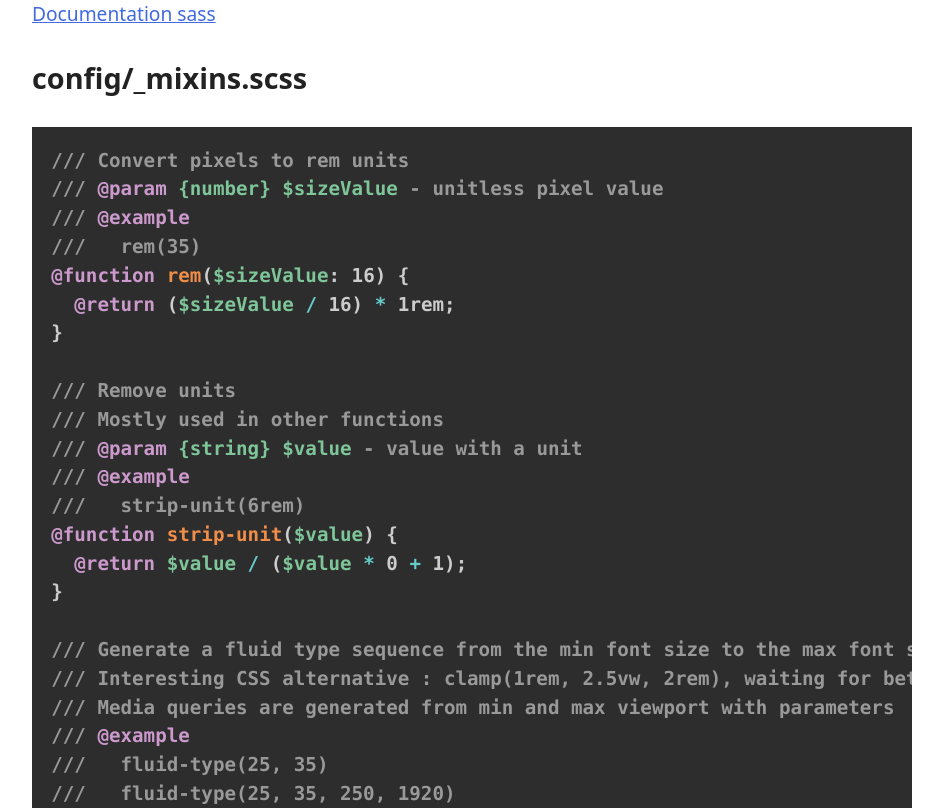
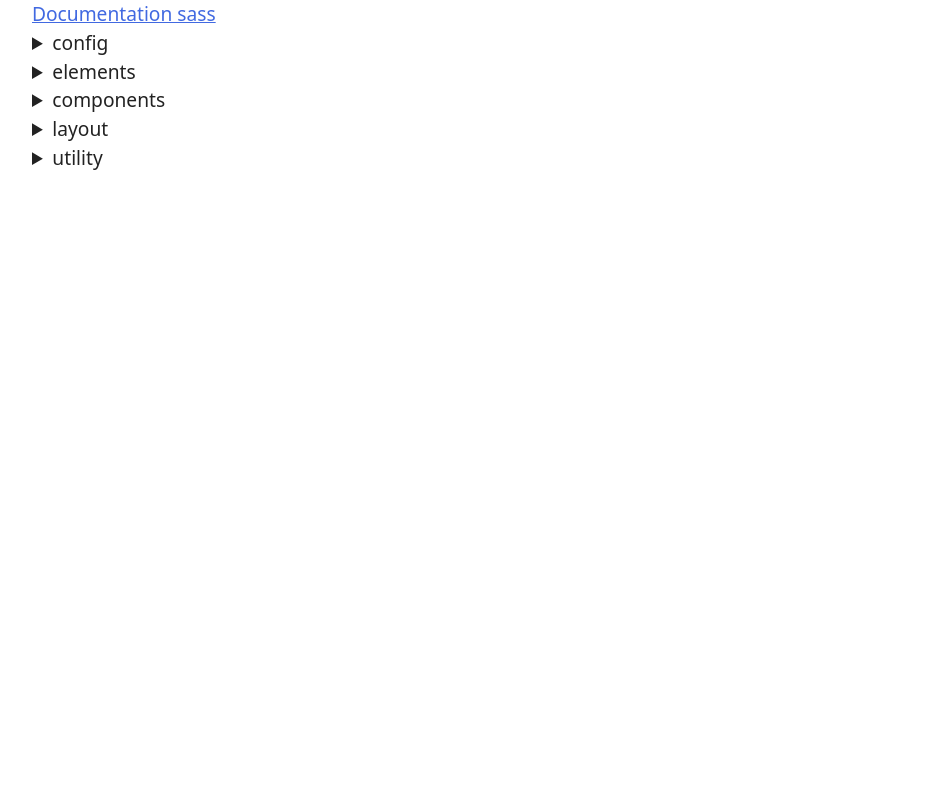
Before and after one commit to rachelwe/webtopie-sass-starter, a website: page docs.html in a window 1280 px wide. Shown: the top 808 px of the page, without its empty margins (168-1111 px from the left). Drawn offline with Linux system fonts and the light colour scheme.

Commit message:
Sorting in new docs

```diff
--- a/docs.html
+++ b/docs.html
@@ -12,6 +12,9 @@
   <title>Webtopie Sass Starter &mdash; HTML5 Test Page</title>
 
   <style>
+    details details {
+      margin-left: 1.5rem;
+    }
     /* PrismJS 1.23.0
 https://prismjs.com/download.html#themes=prism-tomorrow&languages=markup+css+clike+javascript+scss */
 /**
@@ -25,9 +28,9 @@ pre[class*="language-"] {
 	color: #ccc;
 	background: none;
 	font-family: Consolas, Monaco, 'Andale Mono', 'Ubuntu Mono', monospace;
-	font-size: 1em;
+	font-size: .9rem;
 	text-align: left;
-	white-space: pre;
+	white-space: pre-wrap;
 	word-spacing: normal;
 	word-break: normal;
 	word-wrap: normal;
--- a/docs.js
+++ b/docs.js
@@ -14,26 +14,57 @@ fetch(file)
       partials.push(all);
     }
 
-    partials.forEach( partial => {
-      fetch(`sass/${partial[0]}/_${partial[1]}.scss`)
-      .then(response => response.text())
-      .then(data => {
-        const parsed = new DOMParser().parseFromString(data, 'text/html');
-        const codeTitle = document.createElement('h2');
-        const codeBlock = document.createElement('pre');
-        const codeBlockInner = document.createElement('code');
-        codeBlockInner.className = "language-scss";
-        document.querySelector('.container').appendChild(codeBlock);
-        codeBlockInner.innerHTML = parsed.firstChild.innerHTML;
-        codeBlock.appendChild(codeBlockInner);
-        document.querySelector('.container').insertBefore(codeTitle, codeBlock);
-        codeTitle.innerHTML = `${partial[0]}/_${partial[1]}.scss`;
-        Prism.highlightElement(codeBlockInner);
+    const groupData = arr => {
+      return arr.reduce((acc, val) => {
+         const [groupName, value] = val;
+         const groupIndex = acc.findIndex(el => el?.group === groupName);
+         if(groupIndex !== -1){
+            acc[groupIndex].value.push(value);
+         }else{
+            acc.push({
+               group: groupName,
+               value: [value]
+            });
+         }
+         return acc;
+      }, []);
+   };
+  //  console.log(groupData(partials));
+
+   groupData(partials).forEach( partial => {
+      const folder = partial.group;
+      const files = partial.value;
+
+      const folderBlock = document.createElement('details');
+      folderBlock.className = "folder";
+      folderBlock.id = `folder-${file}`;
+      document.querySelector('.container').appendChild(folderBlock);
+      const folderBlockTemplate =
+        `<summary>${folder}</summary>`;
+
+      folderBlock.innerHTML = folderBlockTemplate;
+
+      files.forEach( file => {
+        fetch(`sass/${folder}/_${file}.scss`)
+        .then(response => response.text())
+        .then(data => {
+          const parsed = new DOMParser().parseFromString(data, 'text/html');
+          const codeBlock = document.createElement('details');
+          codeBlock.className = "file";
+          codeBlock.id = `file-${file}`;
+          folderBlock.appendChild(codeBlock);
+
+          const codeBlockTemplate =
+          `<summary>_${file}.scss</summary>
+            <pre><code class="language-scss" id="code-${file}">${parsed.firstChild.innerHTML}</code></pre>`;
+
+          codeBlock.innerHTML = codeBlockTemplate;
+          const codeBlockInner = document.querySelector(`#code-${file}`);
+          Prism.highlightElement(codeBlockInner);
+        })
       })
+
     })
-
-    window.Prism = window.Prism || {};
-        window.Prism.manual = true;
   });
 
 
--- a/sass/elements/_typography.scss
+++ b/sass/elements/_typography.scss
@@ -85,7 +85,7 @@ samp,
 pre,
 var {
   font-family: monospace;
-  font-weight: bold;
+  font-size: 1rem;
 }
 code,
 pre {
```
Also changed, not shown: styles.css.
